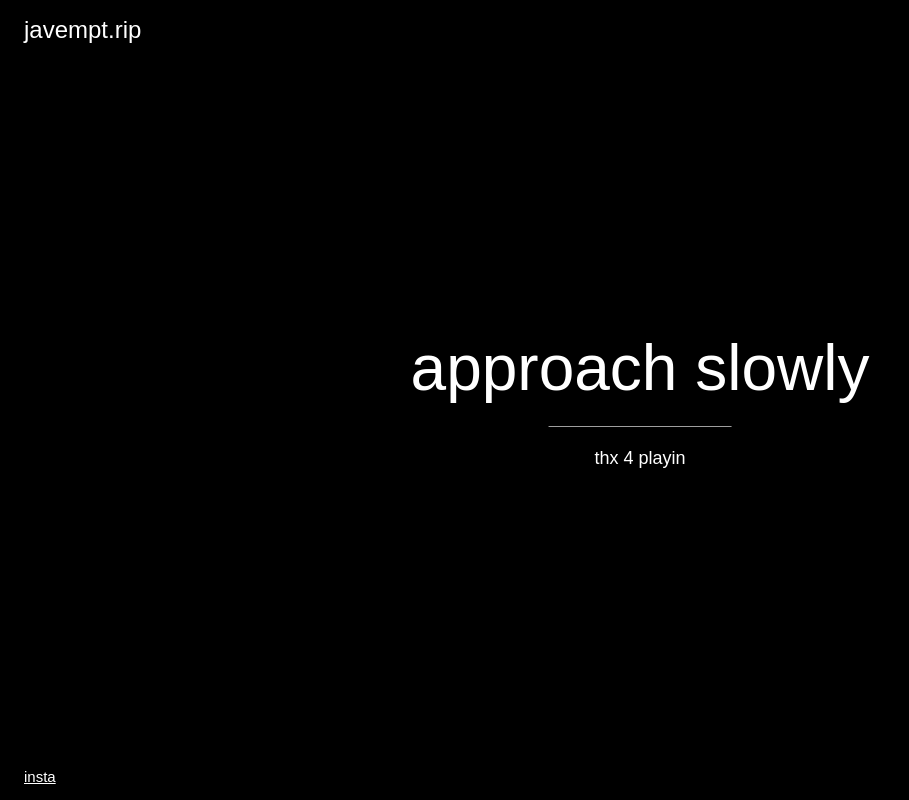
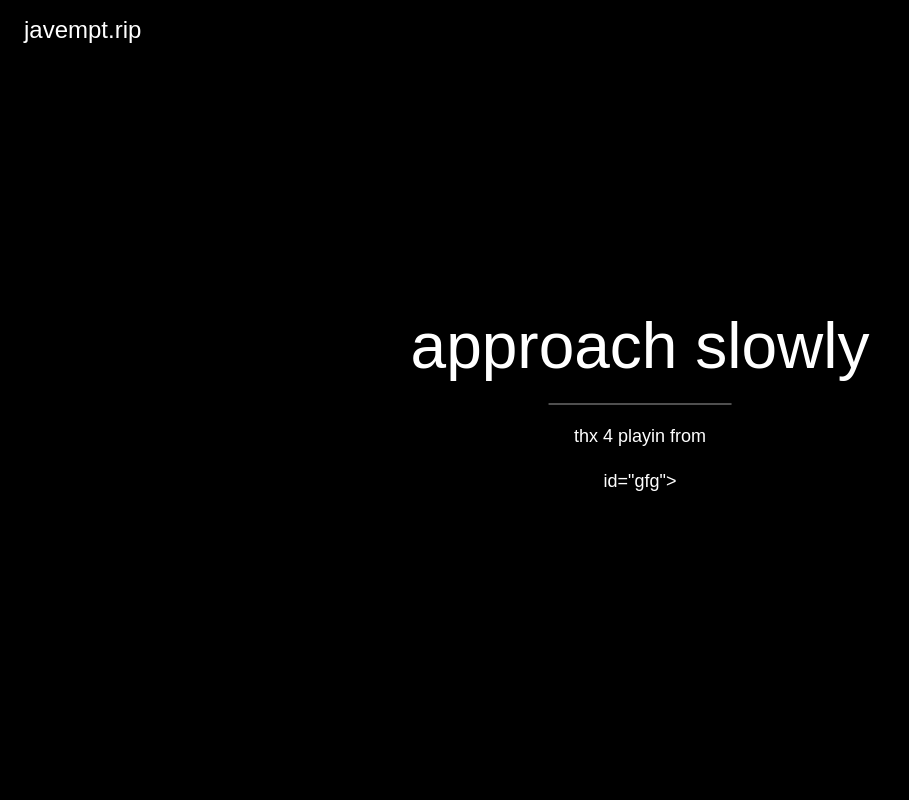
Before and after one commit to javempt/javweb2, a plain HTML site: page index.html in a window 1280 px wide. Shown: the whole page, without its empty margins (0-909 px from the left). Drawn offline with nearby package versions, Linux system fonts and the light colour scheme; no server answers.

Commit message:
Update index.html

```diff
--- a/index.html
+++ b/index.html
@@ -35,11 +35,11 @@ body, html {height: 100%}
   <div class="w3-display-middle">
     <h1 class="w3-jumbo w3-animate-top">approach slowly</h1>
     <hr class="w3-border-grey" style="margin:auto;width:40%">
-    <p class="w3-large w3-center">thx 4 playin</p>
-    <p id="gfg"></p>
+    <p class="w3-large w3-center">thx 4 playin from</p>
+    <p class="w3-large w3-center">id="gfg"></p>
   </div>
   <div class="w3-display-bottomleft w3-padding-large">
-    <a href="https:/www.instagram.com/javempt" target="_blank">insta</a>
+    <a href="https:/www.instagram.com/javempt" target="_blank"> </a>
   </div>
 </div>
 
```
